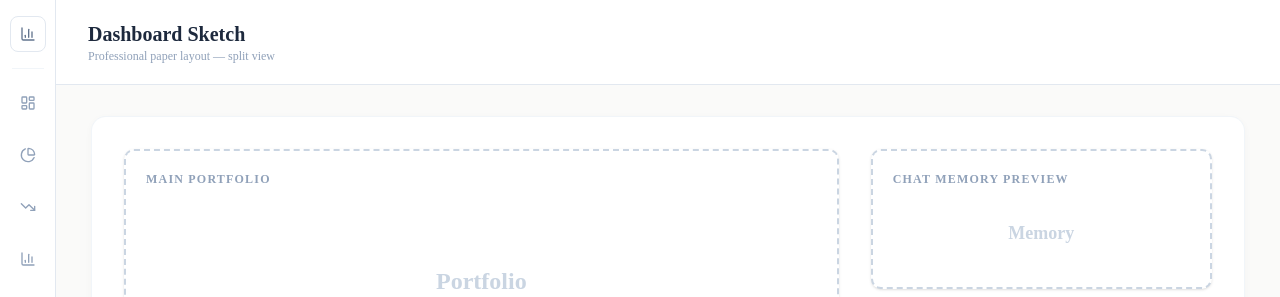
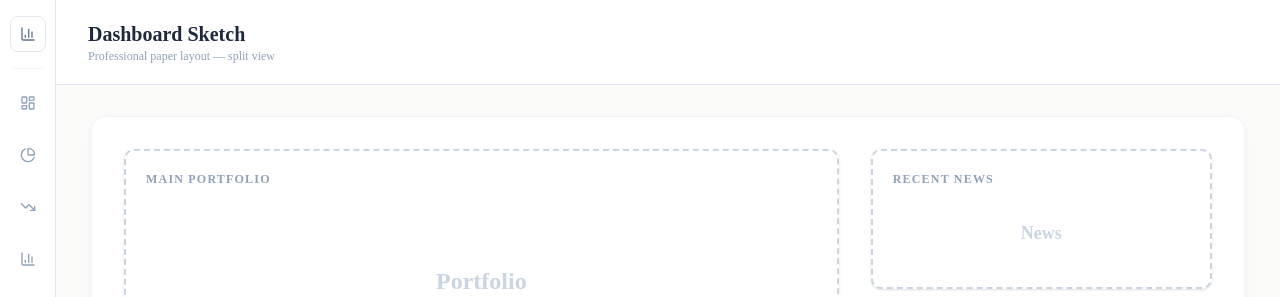
Before and after one commit to colacolaf/Fin, a Next.js app in the folder ui-showcase/: page /dashboard-template in a window 1280 px wide. Shown: the top 297 px of the page. Built offline with nearby package versions, Linux system fonts and the light colour scheme.

Commit message:
feat(dashboard): update template to show Recent News instead of Chat Memory Preview

```diff
--- a/ui-showcase/src/app/dashboard-template/page.tsx
+++ b/ui-showcase/src/app/dashboard-template/page.tsx
@@ -132,11 +132,11 @@ export default function DashboardTemplatePage() {
                 {/* Right column — memory + agent buttons */}
                 <div className="flex flex-col gap-8 lg:col-span-1">
                   <SketchBox
-                    title="Chat Memory Preview"
+                    title="Recent News"
                     className="min-h-[140px]"
                   >
                     <span className="text-lg font-bold text-slate-300">
-                      Memory
+                      News
                     </span>
                   </SketchBox>
 
```
